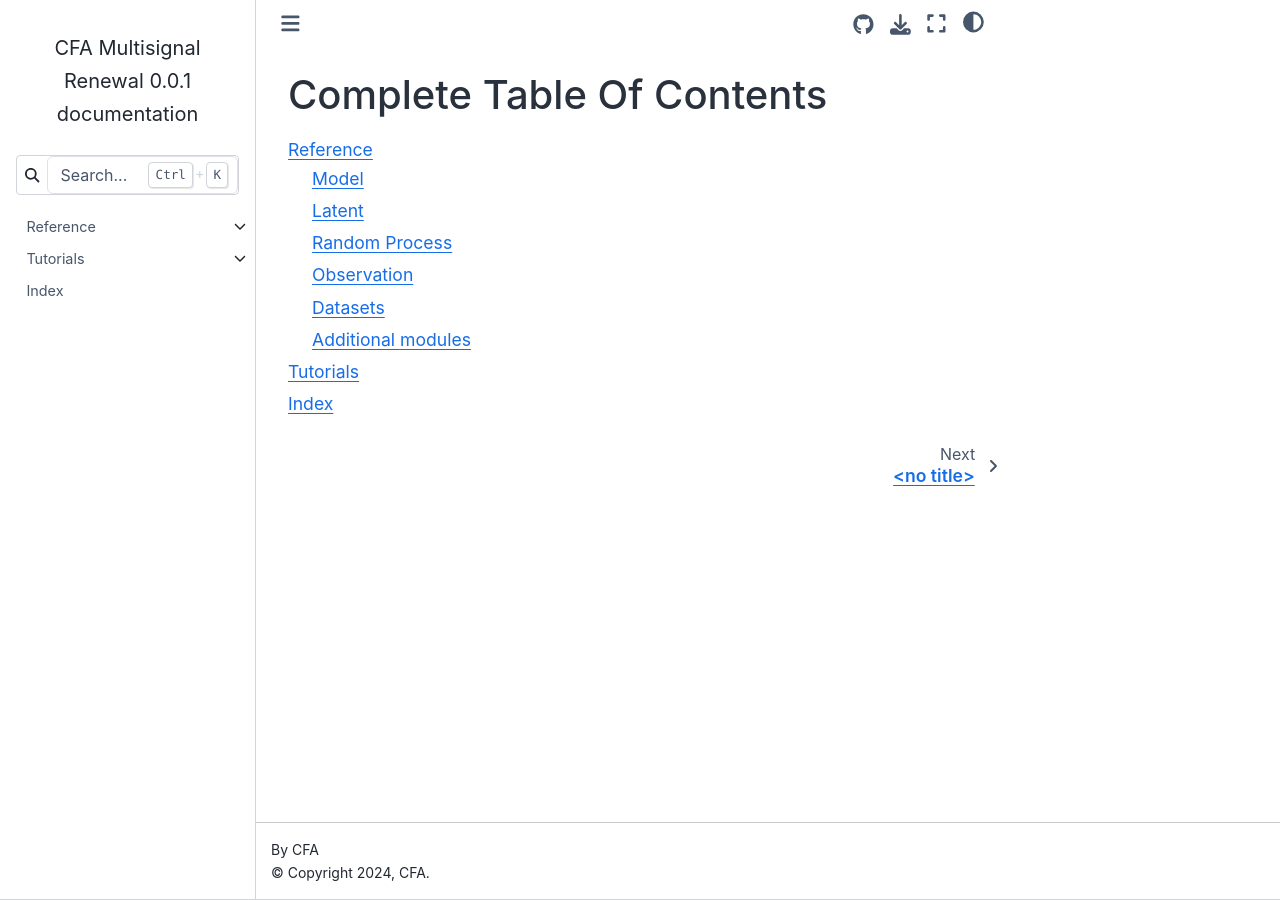
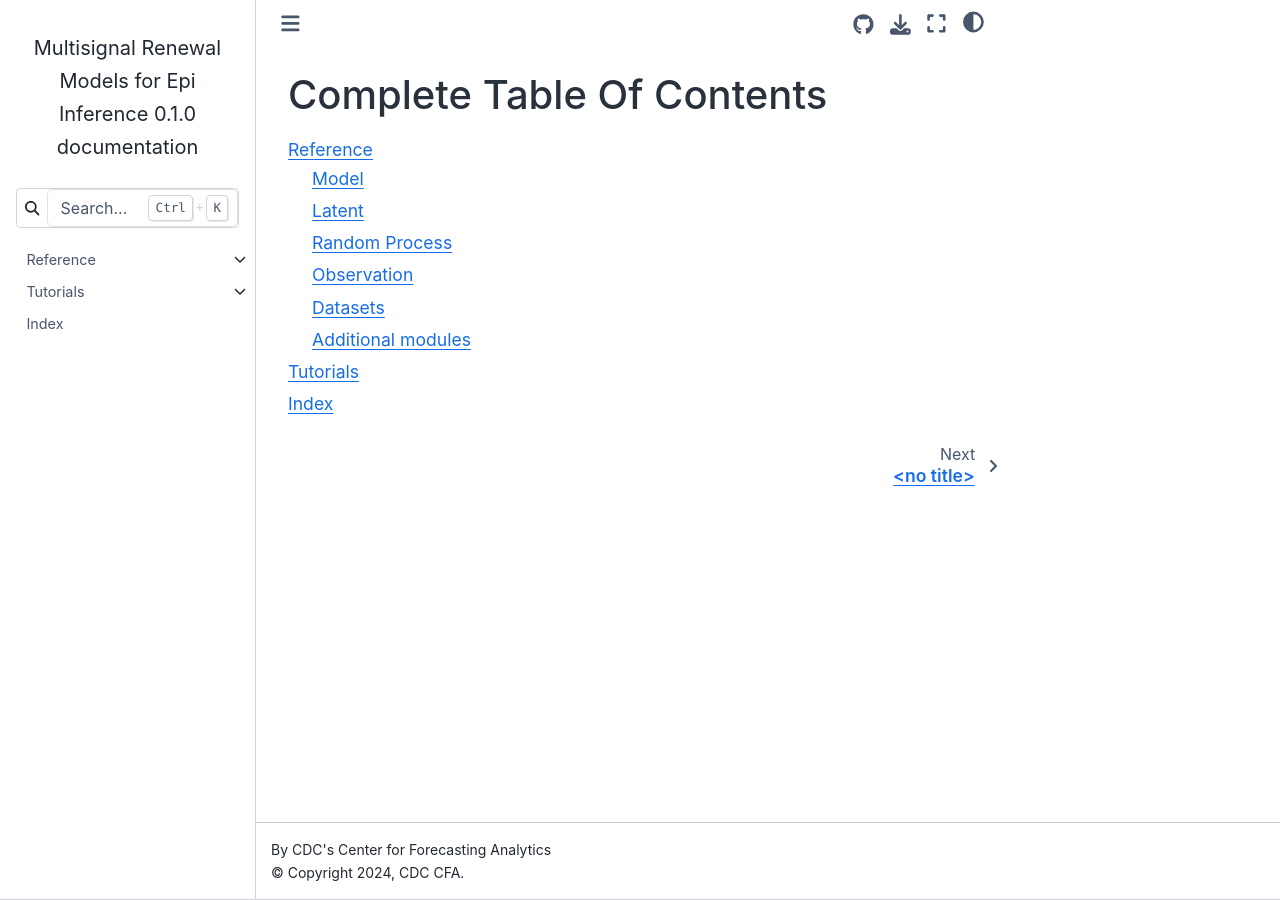
Before and after one commit to CDCgov/PyRenew, a Sphinx documentation site: the page built from docs/source/general/ctoc.rst, in a window 1280 px wide. Built offline with Sphinx 7.4.7 and the Sphinx Book theme 1.1.4, drawn with Linux system fonts in a browser that asks for light colours; pages that are not in the unit, such as notebooks, are missing from menus.

Commit message:
Changing the name of the webiste and spelling out CFA

```diff
--- a/docs/source/conf.py
+++ b/docs/source/conf.py
@@ -13,10 +13,10 @@ sys.path.insert(0, os.path.abspath("../../model/src"))
 # -- Project information -----------------------------------------------------
 # https://www.sphinx-doc.org/en/master/usage/configuration.html#project-information
 
-project = "CFA Multisignal Renewal"
-copyright = "2024, CFA"
-author = "CFA"
-release = "0.0.1"
+project = "Multisignal Renewal Models for Epi Inference"
+copyright = "2024, CDC CFA"
+author = "CDC's Center for Forecasting Analytics"
+release = "0.1.0"
 
 # -- General configuration ---------------------------------------------------
 # https://www.sphinx-doc.org/en/master/usage/configuration.html#general-configuration
```
Also changed, not shown: README.md (+1 -1 lines).
